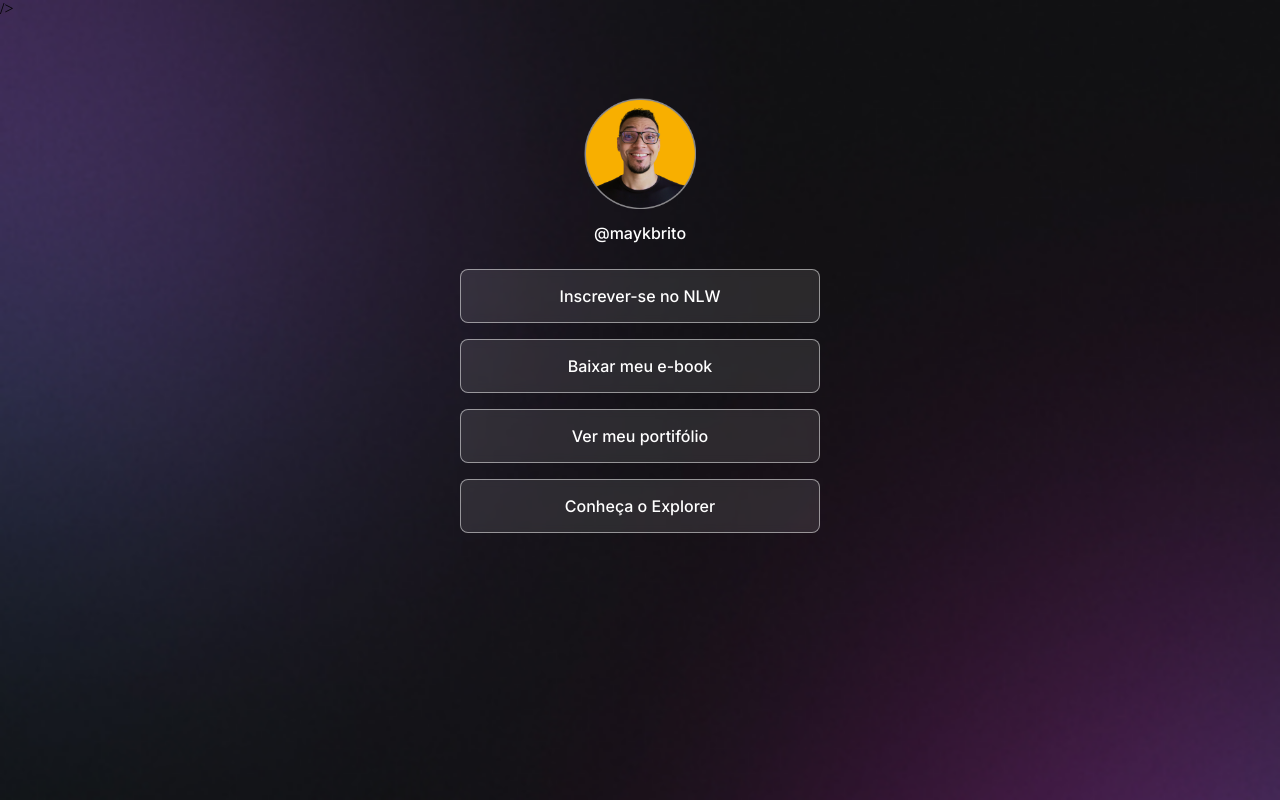
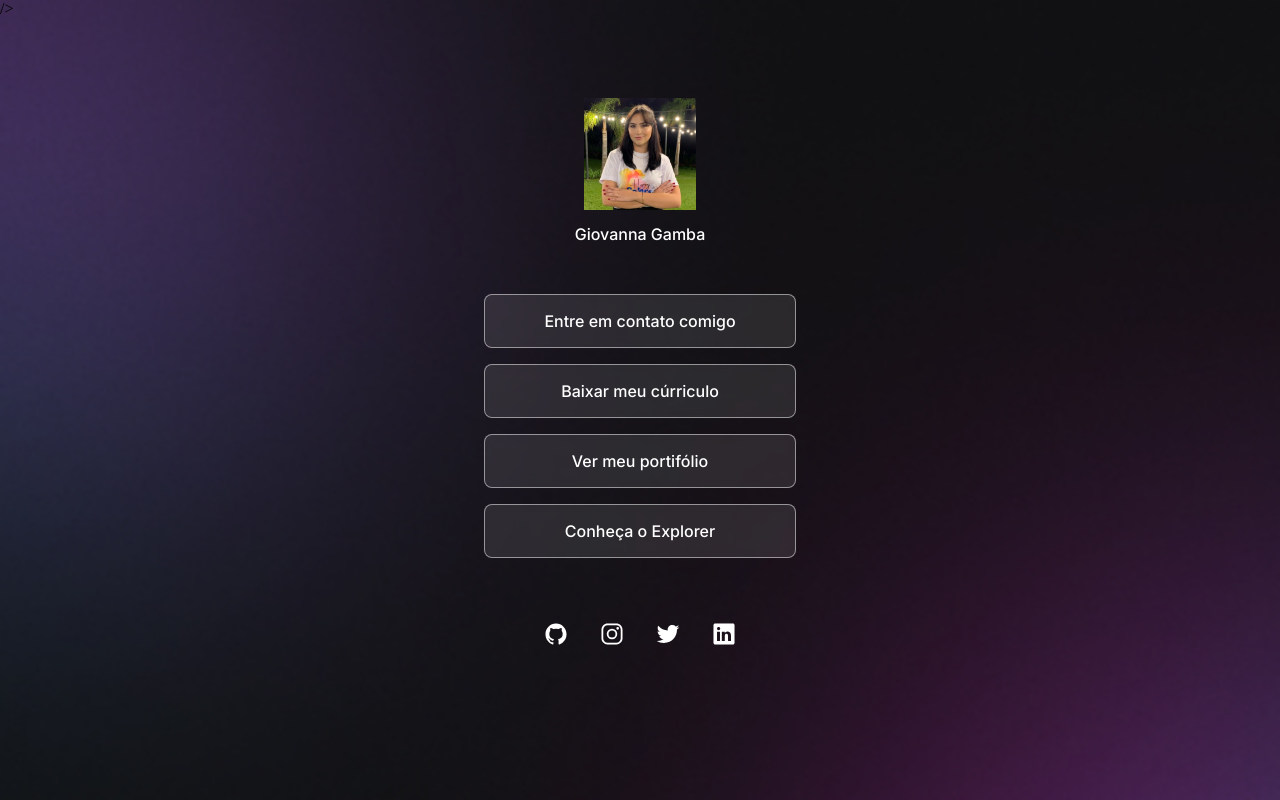
Before and after one commit to GiovannaGamba/ProjetoRocketSeat, a plain HTML site: page index.html in a window 1280 px wide. Drawn offline with nearby package versions, Linux system fonts and the light colour scheme.

Commit message:
configura icones da redes sociais e altera links

```diff
--- a/index.html
+++ b/index.html
@@ -17,17 +17,19 @@
     <div id="container">
       <div id="profile">
         <img
-          src="./assets/avatar.png"
-          alt="Foto de Mayk Brito sorrindo, usando óculos e camisa preta, barba e fundo amarelo."
+          src="./assets/Gi.jpg"
+          alt="Foto de Giovanna Gamba sorrindo, usando camisa branca estampada em colorido."
         />
-        <p>@maykbrito</p>
+        <p>Giovanna Gamba</p>
       </div>
       <ul>
         <li>
-          <a href="#">Inscrever-se no NLW</a>
+          <a href="https://api.whatsapp.com/send/?phone=5541984918650&text&type=phone_number&app_absent=0" target="_blank"
+          >Entre em contato comigo</a>
         </li>
         <li>
-          <a href="#">Baixar meu e-book</a>
+          <a href="./assets/Giovanna Gamba.pdf" target="_blank"
+          >Baixar meu cúrriculo</a>
         </li>
         <li>
           <a href="https://github.com/GiovannaGamba">Ver meu portifólio</a>
@@ -38,6 +40,28 @@
           >
         </li>
       </ul>
+      <div id="social-links">
+        <a href="https://github.com/GiovannaGamba" target="_blank">
+          <ion-icon name="logo-github"></ion-icon>
+        </a>
+        <a href="https://www.instagram.com/giovanna_gamba_/" target="_blank">
+          <ion-icon name="logo-instagram"></ion-icon>
+        </a>
+        <a href="https://twitter.com/Gigi_StudyTech" target="_blank">
+          <ion-icon name="logo-twitter"></ion-icon>
+        </a>
+        <a href="https://www.linkedin.com/in/giovanna-gamba/" target="_blank">
+          <ion-icon name="logo-linkedin"></ion-icon>
+        </a>
+      </div>
     </div>
+    <script
+      type="module"
+      src="https://unpkg.com/ionicons@7.1.0/dist/ionicons/ionicons.esm.js"
+    ></script>
+    <script
+      nomodule
+      src="https://unpkg.com/ionicons@7.1.0/dist/ionicons/ionicons.js"
+    ></script>
   </body>
 </html>
--- a/style.css
+++ b/style.css
@@ -16,6 +16,7 @@ body * {
 #container {
   width: 360px;
   margin: 56px auto 0px auto;
+  padding: 0 24px;
 }
 
 #profile {
@@ -39,6 +40,8 @@ ul {
   display: flex;
   flex-direction: column;
   gap: 16px;
+
+  padding: 24px 0px;
 }
 
 ul li a {
@@ -65,3 +68,27 @@ ul li a:hover {
   background-color: rgba(255, 255, 255, 0.05);
   border: 1.5px solid white;
 }
+
+#social-links {
+  display: flex;
+  justify-content: center;
+
+  padding: 24px 0px;
+
+  font-size: 24px;
+}
+
+#social-links a {
+  display: flex;
+  align-items: center;
+  justify-content: center;
+  padding: 16px;
+
+  transition: background 0.2s;
+
+  border-radius: 50%;
+}
+
+#social-links a:hover {
+  background-color: rgba(255, 255, 255, 0.2);
+}
```
Also changed, not shown: assets/Gi.jpg (added), 1 other file.
